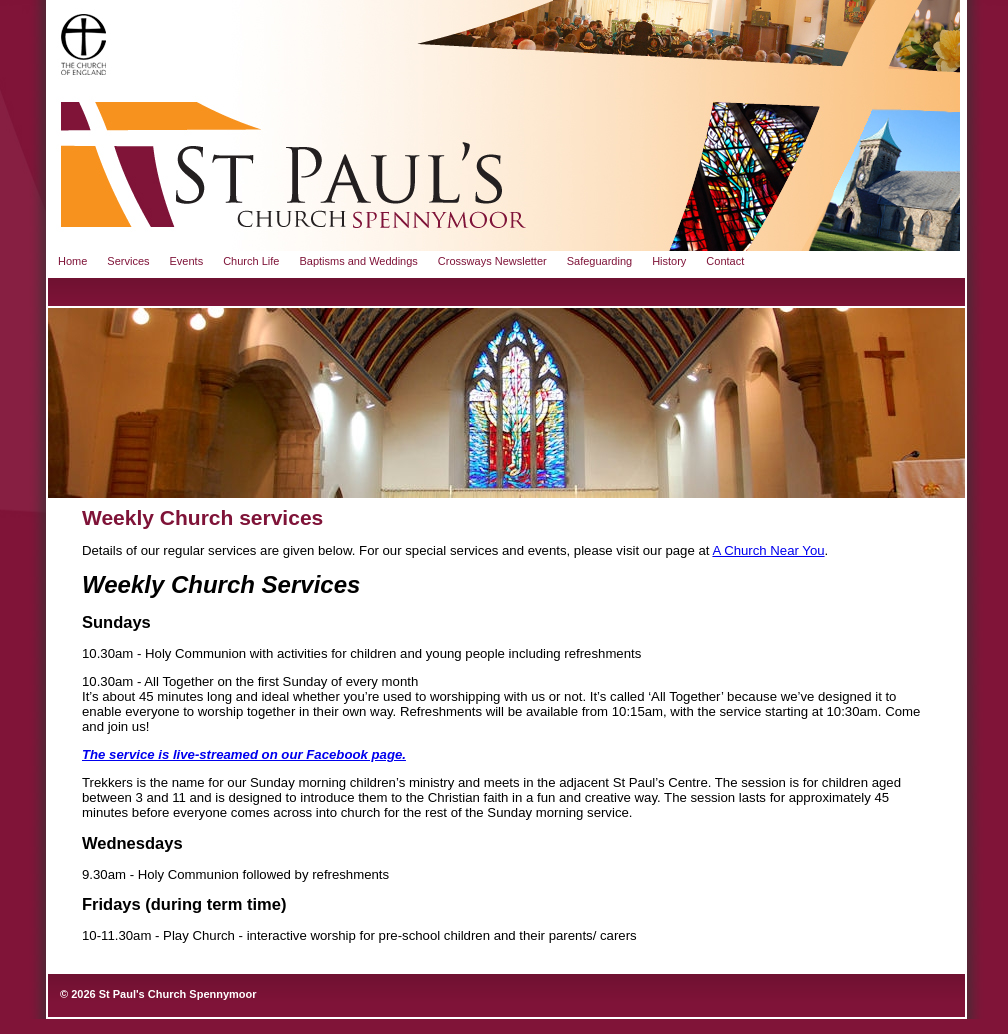
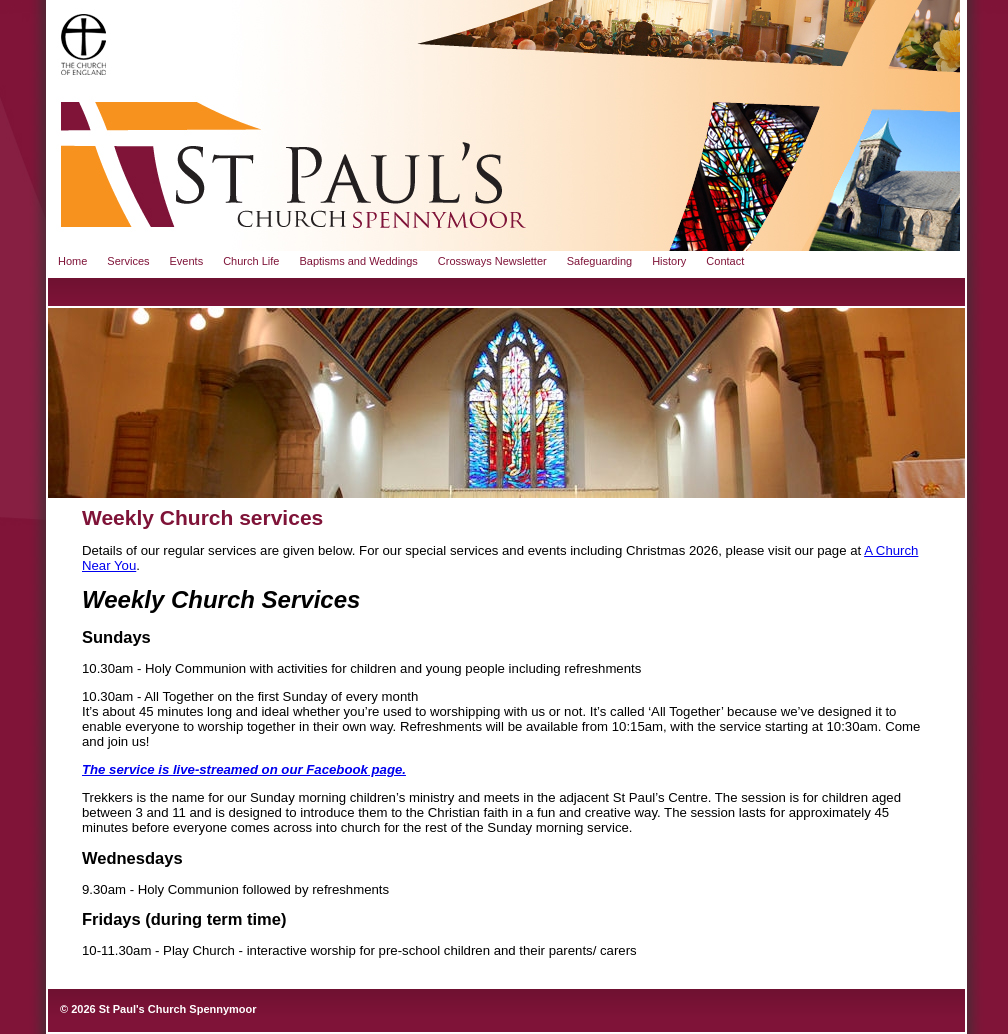
Before and after one commit to stpaulsspennymoor/stpaulsspennymoor.github.io, a Jekyll site: the page built from services.md, in a window 1280 px wide. Shown: the whole page, without its empty margins (146-1154 px from the left). Built offline with Jekyll 4.4.1, drawn with Linux system fonts in a browser that asks for light colours.

Commit message:
Update services.md

```diff
--- a/services.md
+++ b/services.md
@@ -4,7 +4,7 @@ description: Details of the many different services which take place at St Paul'
 keywords: Spennymoor, services, days, times, Holy Communion, Sung Eucharist, Play Church
 header_image: /assets/Homepage_header_03_3_917x0.jpg
 ---
-Details of our regular services are given below. For our special services and events, please visit our page at [A Church Near You](https://www.achurchnearyou.com/church/13565/).
+Details of our regular services are given below. For our special services and events including Christmas 2026, please visit our page at [A Church Near You](https://www.achurchnearyou.com/church/13565/).
 
 <span style="font-size: x-large;">_**Weekly Church Services**_</span>
 
```
